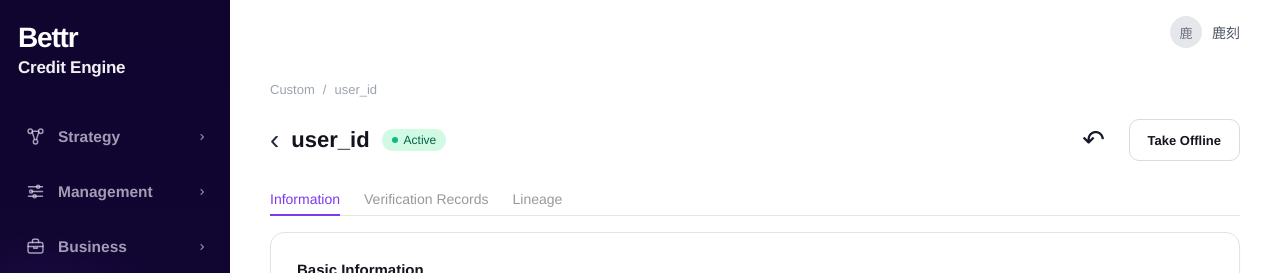
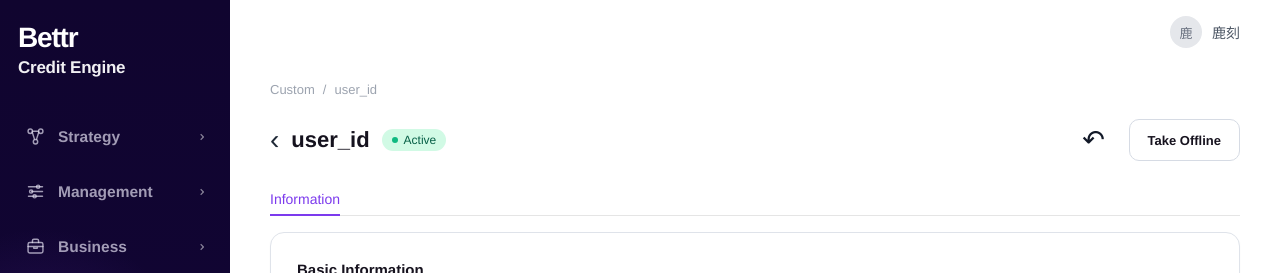
Before and after one commit to wangnan2017fall-oss/Ant-ACE-reinf, a React (Vite) app in the folder frontend/: page /custom/1 in a window 1280 px wide. Shown: the top 273 px of the page. Built offline with nearby package versions, Linux system fonts and the light colour scheme.

Commit message:
fix: simplify custom variable details tabs

```diff
--- a/frontend/src/modules/data-asset/customer/CustomDetailPage.css
+++ b/frontend/src/modules/data-asset/customer/CustomDetailPage.css
@@ -17,14 +17,3 @@
 .custom-detail-page .parameter-table th { background: #f7f8fa; color: #566176; font-weight: 500; }
 .custom-detail-page .parameter-table th,
 .custom-detail-page .parameter-table td { padding: 14px 18px; }
-.custom-section-heading p { margin: -14px 0 22px; color: #99a1b1; font-size: 13px; }
-.custom-lineage { display: flex; align-items: center; justify-content: center; gap: 18px; padding: 28px 10px 14px; color: #8b93a3; }
-.lineage-node { min-width: 190px; padding: 18px; border: 1px solid #dfe3ea; border-radius: 12px; background: #fff; }
-.lineage-node.current { border-color: #bda2ff; background: #faf7ff; }
-.lineage-node small { display: block; margin-bottom: 7px; color: #9aa2b1; }
-.lineage-node strong { color: #222030; font-size: 14px; }
-
-@media (max-width: 900px) {
-  .custom-lineage { align-items: stretch; flex-direction: column; }
-  .custom-lineage > span { align-self: center; transform: rotate(90deg); }
-}
--- a/frontend/src/modules/data-asset/customer/CustomDetailPage.jsx
+++ b/frontend/src/modules/data-asset/customer/CustomDetailPage.jsx
@@ -7,8 +7,6 @@ import './CustomDetailPage.css'
 
 const tabs = [
   { key: 'information', label: 'Information' },
-  { key: 'verification', label: 'Verification Records' },
-  { key: 'lineage', label: 'Lineage' },
 ]
 
 function CustomDetailPage() {
@@ -70,23 +68,6 @@ function CustomDetailPage() {
         </div>
       )}
 
-      {activeTab === 'verification' && (
-        <section className="info-card">
-          <div className="custom-section-heading"><div><h3 className="info-card-title">Verification Records</h3><p>Validation results recorded for this Custom variable.</p></div></div>
-          <table className="parameter-table"><thead><tr><th>Verified At</th><th>Verified By</th><th>Result</th></tr></thead><tbody><tr><td>{customVariable.lastUpdatedAt}</td><td>{customVariable.createdBy}</td><td><StatusBadge status="Passed" /></td></tr></tbody></table>
-        </section>
-      )}
-
-      {activeTab === 'lineage' && (
-        <section className="info-card">
-          <div className="custom-section-heading"><div><h3 className="info-card-title">Lineage</h3><p>Where this variable comes from and where it is used.</p></div></div>
-          <div className="custom-lineage">
-            <div className="lineage-node"><small>Source</small><strong>{customVariable.source}</strong></div><span>→</span>
-            <div className="lineage-node current"><small>Custom</small><strong>{customVariable.name}</strong></div><span>→</span>
-            <div className="lineage-node"><small>Used In</small><strong>{customVariable.usedIn} references</strong></div>
-          </div>
-        </section>
-      )}
     </div>
   )
 }
```
